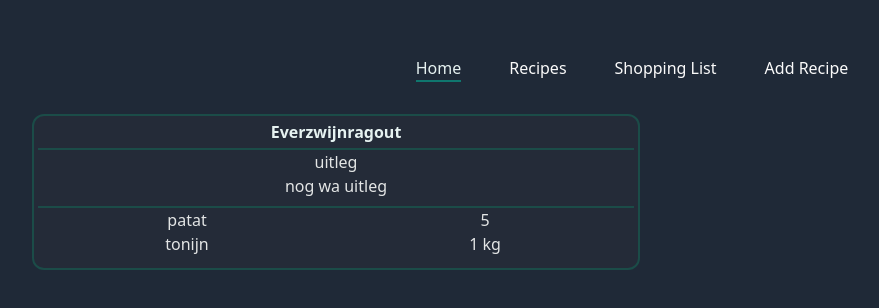
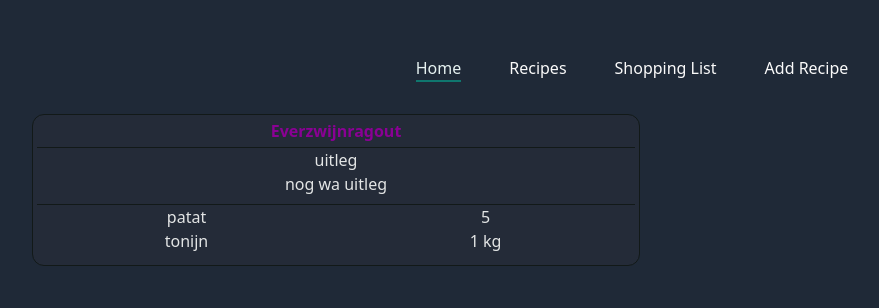
Before and after one commit to lehoucqgj/RecipeApp, a React (Vite) app in the folder recipeapp-ui/: page / in a window 1280 px wide. Shown: the top 308 px of the page, without its empty margins (8-887 px from the left). Built offline with nearby package versions, Linux system fonts and the light colour scheme.

Commit message:
good enough

```diff
--- a/recipeapp-ui/src/components/RecipeComponent.tsx
+++ b/recipeapp-ui/src/components/RecipeComponent.tsx
@@ -4,11 +4,11 @@ export const RecipeComponent = () => {
     const pinkClass = "text-[#e3e5e5]";
     return (
         <>
-            <div className="m-2 p-1 w-1/2 border-2 rounded-xl border-[#1b4c48] bg-[#242b38]">
-                <p className="pb-1 font-bold text-[#e6f2f1] border-b-2 border-[#1b4c48]">Everzwijnragout</p>
+            <div className="m-2 p-1 w-1/2 border rounded-xl border-[#121918] bg-[#242b38]">
+                <p className="pb-1 font-bold text-fuchsia-800 border-b border-[#121918]">Everzwijnragout</p>
                 <p className={pinkClass}>uitleg</p>
                 <p className={pinkClass}>nog wa uitleg</p>
-                <div className="container flex  justify-center my-2 border-t-2 border-[#1b4c48]">
+                <div className="container flex  justify-center my-2 border-t border-[#121918]">
                     <ul className="flex-1 text-center text-[#e3e5e5]">
                         <li>patat</li>
                         <li>tonijn</li>
```
